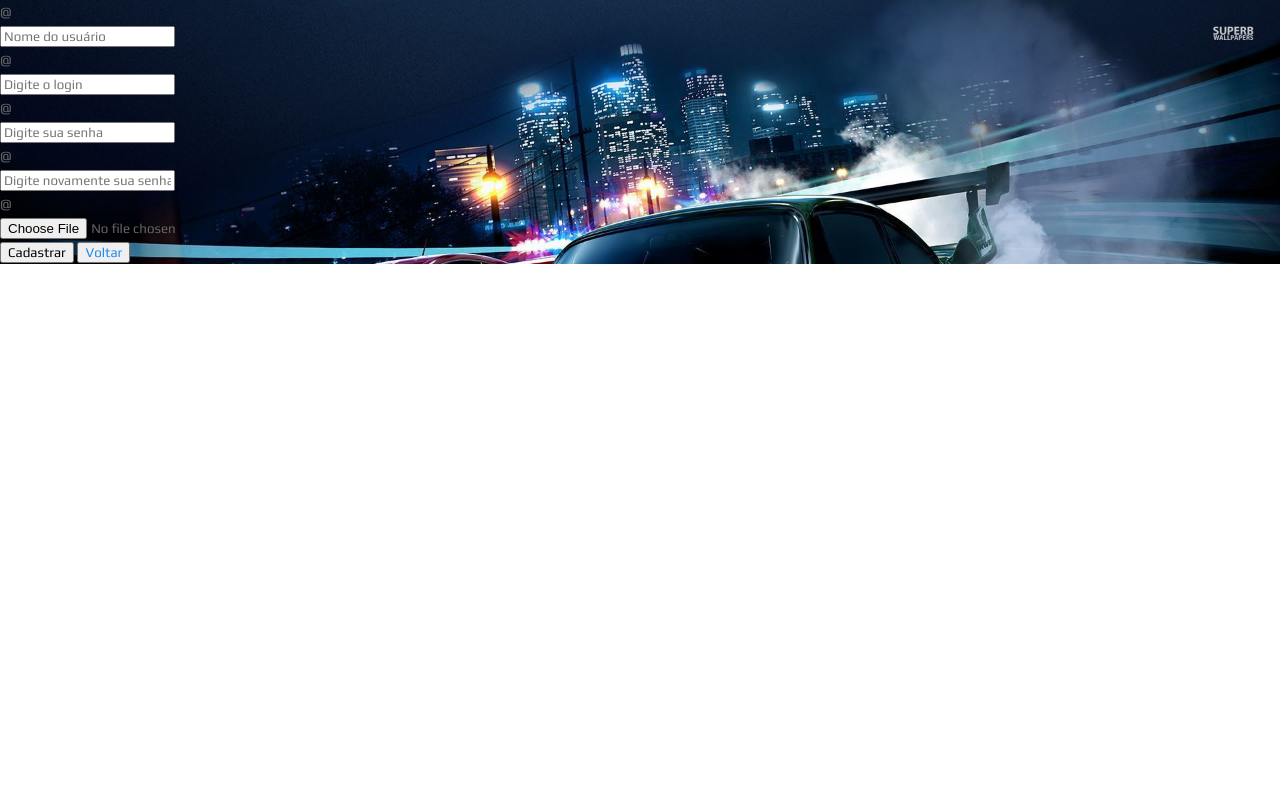
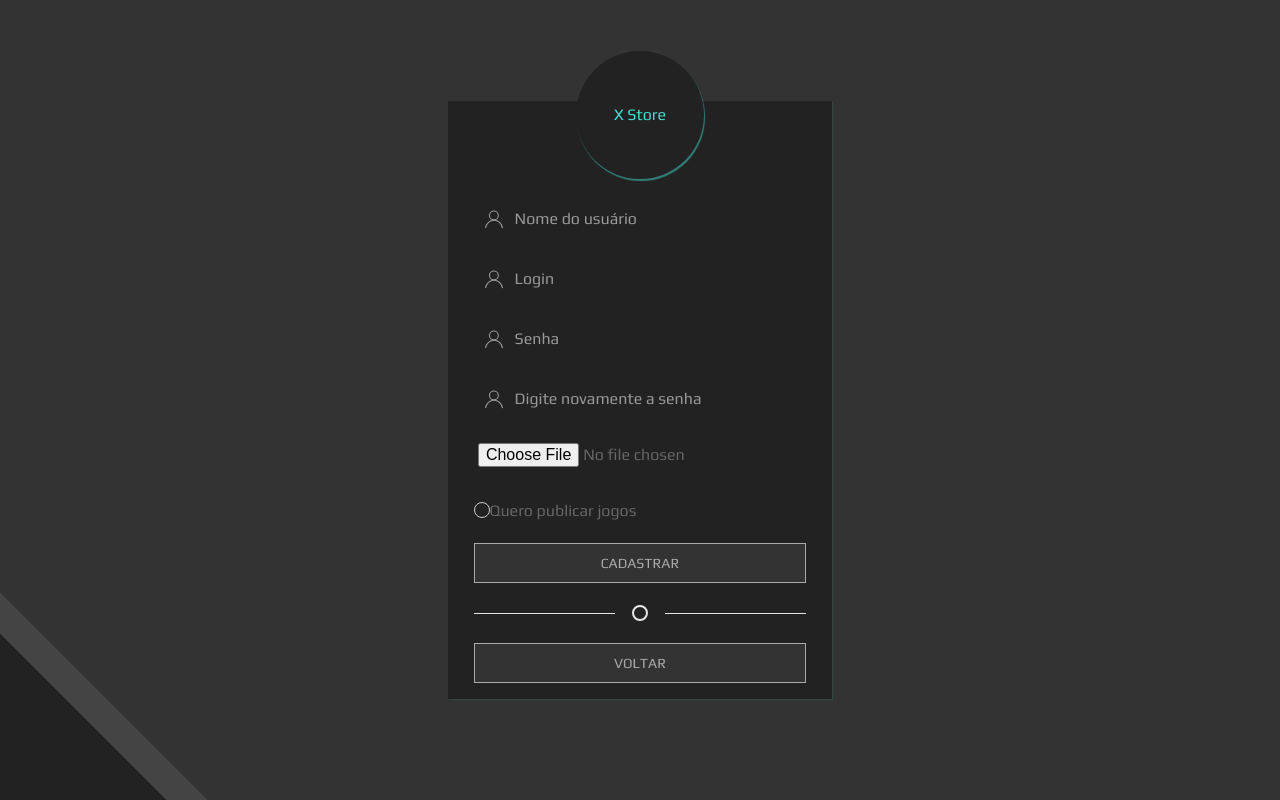
Before and after one commit to ArmandoDs/XStore, a PHP site: page /cadastro.php in a window 1280 px wide. Run offline with PHP 8.4, Linux system fonts and the light colour scheme; some libraries are stand-ins or nearby versions; some web fonts are replaced.

Commit message:
Adicionado tipo de usuario empresa e tela de cadastro estilizada

```diff
--- a/cadastro.php
+++ b/cadastro.php
@@ -5,22 +5,26 @@ if(isset($_POST['AddUser'])){
 	$login = ($_POST["login"]);
 	$senha = $_POST["senha"];
 	$senha2 = $_POST["senha2"];
-	$sqlLogin = "SELECT COUNT(*) AS contadorNome FROM usuario WHERE nome = '$nome'";
-	$sqlInsertLogin =  mysqli_query($conexao,$sqlLogin);
-	$resultadoLogin = mysqli_fetch_array($sqlInsertLogin);
-	$verficadorLogin = $resultadoLogin['contadorNome'];
+	if (isset($_POST['empresa'])) {
+		$tipo = 2;
+	}
+	else{
+		$tipo = 1;
+	}
 	if ($senha == $senha2) {
-		if ($verficadorLogin < 1) {
+		$sqlLogin = "SELECT COUNT(*) AS contadorNome FROM usuario WHERE nome = '$nome'";
+		$sqlInsertLogin =  mysqli_query($conexao,$sqlLogin);
+		$resultadoLogin = mysqli_fetch_array($sqlInsertLogin);
+		$verficadorLogin = $resultadoLogin['contadorNome'];
+		if($verficadorLogin < 1) {
 			if(isset($_FILES['arquivo'])){
 				$extensao = strtolower(substr($_FILES['arquivo']['name'],-4));
 				$novoNome = $_POST["nome"].$extensao;
 				$diretorio = "uploadUser/";
 				move_uploaded_file($_FILES['arquivo']['tmp_name'],$diretorio.$novoNome);
-			$sql ="INSERT INTO `usuario`(`nome`, `login`, `senha`, `foto`,`carteira`) VALUES ('$nome','$login',md5('$senha'),'$novoNome','0')";
+			$sql ="INSERT INTO `usuario`(`nome`, `login`, `senha`, `foto`,`carteira`,`tipo`) VALUES ('$nome','$login',md5('$senha'),'$novoNome','0','$tipo')";
 			$inserir = mysqli_query($conexao,$sql);
-			echo "Usuário cadastrado, tente realizar o login";
-			echo "$senha";
-			echo "$senha2";
+			$msg = "Usuário cadastrado, tente realizar o login";
 			}
 
 		}
@@ -33,65 +37,71 @@ if(isset($_POST['AddUser'])){
 ?>
 
 
-<?php include "header.php";?>
-<body style="background-image:url(oi.jpg); background-size:cover;">
-<div class="modal-dialog text-center">
-	<div class="col-sm-9 main section">
-		<div class="modal-content">
-			<div class="col-12 form-input">
-				<form action="" method="post" enctype="multipart/form-data">
-				<div class="form-group PaddingTop">
-				<!-- cadastro do produto com nome,descricao,id usuario,preco,id categoria, foto-->
-				<?php
-					if(!empty($msg)){
-						echo "<div class='alert alert-danger' role='alert'>$msg</div>";
-					}
-				?>
-				<!--Inserir Nome-->
-				<div class="input-group mb-3">
-				<div class="input-group-prepend">
-				<span class="input-group-text" id="basic-addon1">@</span>
+<?php include "header.php"; ?>
+<body>
+<div class="LoginDiv">
+	<div class="loginArea">
+		<form action="" method="post" enctype="multipart/form-data">
+			<div class="logo">X Store</div>
+			<?php if(!empty($msg)){ echo "<div class='alert alert-danger' role='alert'>$msg</div>"; }?>
+			<!--Nome-->
+			<div class="uk-margin margin-top">
+				<div class="uk-inline">
+					<span class="uk-form-icon" uk-icon="icon: user"></span>
+					<input class="uk-input w-100 myInput" type="text" name="nome"  placeholder="Nome do usuário" require="">
 				</div>
-				<input type="text" class="form-control" name="nome"  placeholder="Nome do usuário" aria-label="Username" aria-describedby="basic-addon1">
+			</div>
+			<!--end of Nome-->
+
+			<!--login-->
+			<div class="uk-margin margin-top">
+				<div class="uk-inline">
+					<span class="uk-form-icon" uk-icon="icon: user"></span>
+					<input class="uk-input w-100 myInput" type="text" name="login"  placeholder="Login" require="">
 				</div>
+			</div>
+			<!--end of login-->
 
-				<!--Inserir login-->
-				<div class="input-group mb-3">
-				<div class="input-group-prepend">
-				<span class="input-group-text" id="basic-addon1">@</span>
+			<!--senha-->
+			<div class="uk-margin margin-top">
+				<div class="uk-inline">
+					<span class="uk-form-icon" uk-icon="icon: user"></span>
+					<input class="uk-input w-100 myInput" type="password" name="senha"  placeholder="Senha" require="">
 				</div>
-				<input type="text" class="form-control" name="login"  placeholder="Digite o login" aria-label="Username" aria-describedby="basic-addon1">
+			</div>
+			<!--end of senha-->
+
+			<!--senha2-->
+			<div class="uk-margin margin-top">
+				<div class="uk-inline">
+					<span class="uk-form-icon" uk-icon="icon: user"></span>
+					<input class="uk-input w-100 myInput" type="password" name="senha2"  placeholder="Digite novamente a senha" require="">
 				</div>
+			</div>
+			<!--end of senha2-->
 
-				<!--Inserir senha-->
-				<div class="input-group mb-3">
-				<div class="input-group-prepend">
-				<span class="input-group-text" id="basic-addon1">@</span>
+			<!--Imagem-->
+
+			<div class="uk-margin margin-top">
+				<input type="file" class="uk-input w-100 myInput" name="arquivo" required="">
+			</div>
+
+			<!--end of imagem-->
+
+			<!--Tipo do usuario-->
+			<div class="uk-margin">
+				<div class="uk-form-label"></div>
+				<div class="uk-form-controls uk-form-controls-text">
+					<label><input class="uk-radio" type="checkbox" name="empresa">Quero publicar jogos</label>
 				</div>
-				<input type="password"class="form-control" name="senha" placeholder="Digite sua senha" aria-label="Username" aria-describedby="basic-addon1">
-				</div>
+			</div>
+			<!--Tipo do usuario-->
 
-				<div class="input-group mb-3">
-				<div class="input-group-prepend">
-				<span class="input-group-text" id="basic-addon1">@</span>
-				</div>
-				<input type="password"class="form-control" name="senha2"  placeholder="Digite novamente sua senha" aria-label="Username" aria-describedby="basic-addon1">
-				</div>
-
-				<!--Adicionar imagens-->
-				<div class="input-group mb-3">
-				<div class="input-group-prepend">
-				<span class="input-group-text" id="basic-addon1">@</span>
-				</div>
-				<input type="file" class="form-control" name="arquivo" aria-label="Username" aria-describedby="basic-addon1">
-				</div>
-
-				<button type="submit" name="AddUser" class="btn btn-outline-primary btn-block">Cadastrar</button>
-
-				<button class="btn btn-outline-primary btn-block"><a href="login.php">Voltar</a></button>
-				</div>
-				</form>
-			</div>
-		</div>
+			<!--botao cadastro-->
+			<button type="submit" name="AddUser" class="uk-button myBtn">Cadastrar</button>
+			<hr class="uk-divider-icon">
+			<!--botao voltar-->
+			<div class="margin-bot"><a class="uk-button myBtn" href="login.php">Voltar</a></div>
+		</form>
 	</div>
 </div>
--- a/dal/dalInsertCarteira.php
+++ b/dal/dalInsertCarteira.php
@@ -19,7 +19,7 @@ if(isset($_POST['AddRecarga'])){
 	else{
 		$sql = "UPDATE `usuario` SET `carteira` = `carteira`+'$valor' WHERE `usuario`.`id` = $idUser";
 		$sqlUpdate =  mysqli_query($conexao,$sql);
-		header('Refresh:5');
+		header('Refresh:3');
 		$msg = "Recarga realizada com sucesso :) ";
 	}
 	/*fim da verificação*/
--- a/dal/select.php
+++ b/dal/select.php
@@ -34,6 +34,7 @@
         $sqlCompra = "UPDATE `usuario` SET `carteira`= carteira - '$preco' WHERE id = '$idUser'";
         $compra = mysqli_query($conexao,$sqlCompra);
         $msgErro = "<p class='alerta'>Compra realizada com sucesso :)</p>";
+        header('Refresh:2');
       }
     }
 
--- /dev/null
+++ b/empresa/session.php
@@ -0,0 +1,6 @@
+ <?php
+	session_start();
+ 	unset ($_SESSION['login']);
+  	unset ($_SESSION['idUser']);
+  	include "verificarSession.php"
+?>
--- a/header.php
+++ b/header.php
@@ -4,7 +4,6 @@
     <title></title>
 <!-- UIkit CSS -->
 <link rel="stylesheet" href="https://cdn.jsdelivr.net/npm/uikit@3.2.3/dist/css/uikit.min.css" />
-
 <!-- UIkit JS -->
 <script src="https://cdn.jsdelivr.net/npm/uikit@3.2.3/dist/js/uikit.min.js"></script>
 <script src="https://cdn.jsdelivr.net/npm/uikit@3.2.3/dist/js/uikit-icons.min.js"></script>
--- a/login.php
+++ b/login.php
@@ -31,6 +31,7 @@
 					<input class="uk-input  w-100 myInput" name="senha" placeholder="senha" type="password">
 				</div>
 			</div>
+
 			<!--botao para realizar login-->
 			<button type="submit" name="btnLogin" class="uk-button myBtn">Entrar</button>
 
--- a/user/header.php
+++ b/user/header.php
@@ -41,7 +41,6 @@
     <div class="itemMenu center sumir" id="center"><a class="menuLink" id="menuIcon" uk-icon="icon:chevron-double-left"></a></div>
     <div class="iconMenuHide" ><a id="menuIconHide" uk-icon="icon:menu"></a></div>
     <div class="itemMenu" ><a href="index.php" class="menuLink menuIcon" uk-tooltip="Loja" uk-icon="icon: home"></a><a class="menuLink" href="index.php">Loja</a></div>
-    <div class="itemMenu" ><a  href="AddJogo.php" class="menuLink menuIcon" uk-tooltip="Adicionar jogos" uk-icon="icon:  plus"></a><a class="menuLink"  href="AddJogo.php">Adicionar jogo</a></div>
     <div class="itemMenu"><a class="menuLink menuIcon" href="insertCarteira.php" uk-tooltip="Realizar recarga" uk-icon="icon: credit-card"></a><a class="menuLink" href="insertCarteira.php">Recarga</a></div>
     <div class="logout" uk-tooltip="Realizar logout"><a href="session.php" class="menuLink menuIcon" uk-icon="icon: sign-out"></a><a class="menuLink" href="session.php">sair</a></div>
   </div>
```
Also changed, not shown: empresa/AddJogo.php (added, +66 -0 lines), empresa/SelectJogo.php (added, +10 -0 lines), empresa/header.php (added, +50 -0 lines), empresa/index.php (added, +28 -0 lines), empresa/verificarSession.php (added, +7 -0 lines), lojaics.sql (+8 -49 lines), user/AddJogo.php (deleted, +0 -66 lines), verificarLogin.php (+7 -1 lines), uploadUser/Rockstar.jpg (added), uploadUser/ma.jpg (added).
